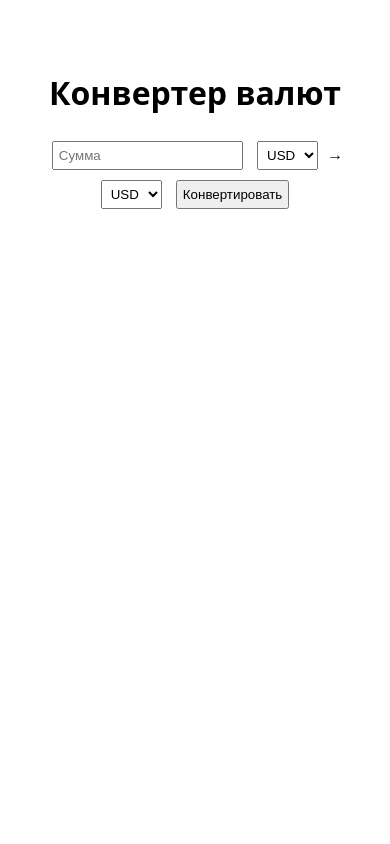
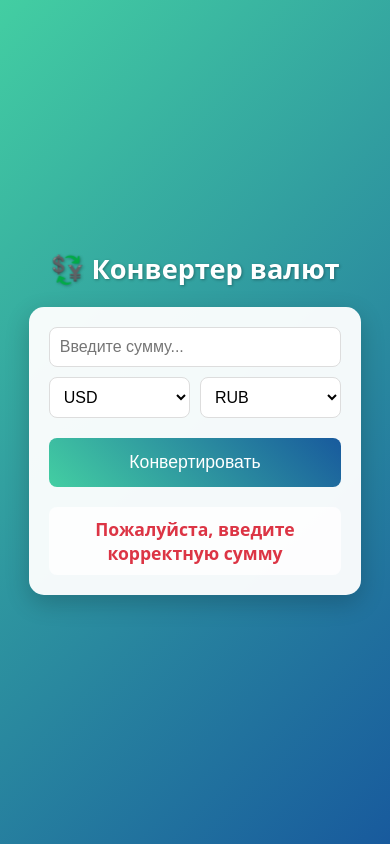
Before and after one commit to dwuiem/public-api-requests, a website built with Vite: page currency.html in a window 390 px wide. Both pictures are taken after a click on the button "Конвертировать". Built offline with nearby package versions, Linux system fonts and the light colour scheme.

Commit message:
feature/currency: add styles, fix public api fetching

```diff
--- /dev/null
+++ b/currency.css
@@ -0,0 +1,154 @@
+* {
+  margin: 0;
+  padding: 0;
+  box-sizing: border-box;
+}
+
+body {
+  font-family: system-ui, sans-serif;
+  background: linear-gradient(135deg, #43cea2, #185a9d);
+  min-height: 100vh;
+  margin: 0;
+  display: flex;
+  flex-direction: column;
+  align-items: center;
+  justify-content: center;
+  padding: 20px;
+}
+
+h1 {
+  color: white;
+  margin-bottom: 25px;
+  text-shadow: 1px 1px 3px rgba(0,0,0,0.3);
+  font-size: 2rem;
+}
+
+.converter-container {
+  background: rgba(255, 255, 255, 0.95);
+  border-radius: 15px;
+  padding: 25px;
+  box-shadow: 0 8px 25px rgba(0,0,0,0.2);
+  width: 90%;
+  max-width: 400px;
+}
+
+.input-group {
+  display: flex;
+  align-items: center;
+  gap: 8px;
+  margin-bottom: 20px;
+}
+
+#amount {
+  flex: 1.2;
+  padding: 10px;
+  border: 1px solid #ddd;
+  border-radius: 8px;
+  font-size: 1rem;
+  outline: none;
+  transition: border-color 0.3s;
+  min-width: 80px;
+}
+
+#amount:focus {
+  border-color: #43cea2;
+}
+
+select {
+  flex: 0.8;
+  padding: 10px;
+  border: 1px solid #ddd;
+  border-radius: 8px;
+  font-size: 1rem;
+  cursor: pointer;
+  outline: none;
+  transition: border-color 0.3s;
+  background-color: white;
+  min-width: 70px;
+}
+
+select:focus {
+  border-color: #43cea2;
+}
+
+.arrow {
+  font-size: 1.5rem;
+  color: #666;
+}
+
+#convert {
+  width: 100%;
+  padding: 14px;
+  background: linear-gradient(45deg, #43cea2, #185a9d);
+  color: white;
+  border: none;
+  border-radius: 8px;
+  font-size: 1.1rem;
+  cursor: pointer;
+  transition: transform 0.3s, box-shadow 0.3s;
+}
+
+#convert:hover {
+  transform: translateY(-2px);
+  box-shadow: 0 5px 15px rgba(0,0,0,0.2);
+}
+
+#convert:active {
+  transform: translateY(0);
+}
+
+#result {
+  margin-top: 20px;
+  text-align: center;
+  font-size: 1.3rem;
+  font-weight: 600;
+  color: #185a9d;
+  background: rgba(255, 255, 255, 0.8);
+  padding: 12px;
+  border-radius: 8px;
+  opacity: 0;
+  transform: translateY(10px);
+  transition: opacity 0.3s, transform 0.3s;
+  word-break: break-word;
+}
+
+#result.show {
+  opacity: 1;
+  transform: translateY(0);
+}
+
+@media (max-width: 480px) {
+  .converter-container {
+    padding: 20px;
+    width: 95%;
+  }
+
+  h1 {
+    font-size: 1.7rem;
+    margin-bottom: 20px;
+  }
+
+  .input-group {
+    flex-wrap: wrap;
+    justify-content: center;
+    gap: 10px;
+  }
+
+  #amount {
+    flex: 1 1 100%;
+  }
+
+  select {
+    flex: 1 1 calc(50% - 15px);
+    min-width: 0;
+  }
+
+  .arrow {
+    display: none;
+  }
+
+  #result {
+    font-size: 1.1rem;
+    padding: 10px;
+  }
+}
--- a/currency.html
+++ b/currency.html
@@ -2,25 +2,36 @@
 <html lang="ru">
 <head>
   <meta charset="UTF-8" />
+  <meta name="viewport" content="width=device-width, initial-scale=1.0">
   <title>Конвертер валют</title>
-  <link rel="stylesheet" href="style.css" />
+  <link rel="stylesheet" href="currency.css" />
 </head>
 <body>
-  <h1>Конвертер валют</h1>
-  <input id="amount" type="number" placeholder="Сумма" />
+  <h1>💱 Конвертер валют</h1>
+  <div class="converter-container">
+    <div class="input-group">
+      <input id="amount" type="number" placeholder="Введите сумму..." />
       <select id="from">
-    <option>USD</option>
-    <option>EUR</option>
-    <option>RUB</option>
+        <option value="USD">USD</option>
+        <option value="EUR">EUR</option>
+        <option value="RUB">RUB</option>
+        <option value="GBP">GBP</option>
+        <option value="JPY">JPY</option>
+        <option value="CNY">CNY</option>
       </select>
-  →
+      <span class="arrow">→</span>
       <select id="to">
-    <option>USD</option>
-    <option>EUR</option>
-    <option>RUB</option>
+        <option value="RUB">RUB</option>
+        <option value="USD">USD</option>
+        <option value="EUR">EUR</option>
+        <option value="GBP">GBP</option>
+        <option value="JPY">JPY</option>
+        <option value="CNY">CNY</option>
       </select>
+    </div>
     <button id="convert">Конвертировать</button>
     <div id="result"></div>
+  </div>
   <script type="module" src="currency.js"></script>
 </body>
 </html>
--- a/currency.js
+++ b/currency.js
@@ -1,13 +1,68 @@
 const btn = document.getElementById('convert');
+const resultDiv = document.getElementById('result');
+
+async function fetchExchangeRate(amount, from, to) {
+  // Пробуем сначала основной API
+  try {
+    const res = await fetch(`https://api.exchangerate.host/convert?from=${from}&to=${to}&amount=${amount}`);
+    if (!res.ok) {
+      throw new Error(`HTTP error! status: ${res.status}`);
+    }
+    const data = await res.json();
+    if (!data.success) {
+      throw new Error('API вернул ошибку');
+    }
+    return data;
+  } catch (error) {
+    // Если основной API не работает, пробуем резервный
+    const res = await fetch(`https://api.exchangerate-api.com/v4/latest/${from}`);
+    if (!res.ok) {
+      throw new Error(`Оба API недоступны! Статус: ${res.status}`);
+    }
+    const data = await res.json();
+    if (!data.rates || !data.rates[to]) {
+      throw new Error('Не удалось получить курс обмена');
+    }
+    // Рассчитываем конвертацию вручную
+    return {
+      result: amount * data.rates[to],
+      success: true
+    };
+  }
+}
 
 btn.addEventListener('click', async () => {
   const amount = document.getElementById('amount').value;
   const from = document.getElementById('from').value;
   const to = document.getElementById('to').value;
-  if (!amount) return alert('Введите сумму!');
 
-  const res = await fetch(`https://api.exchangerate.host/convert?from=${from}&to=${to}&amount=${amount}`);
-  const data = await res.json();
-  document.getElementById('result').innerText =
-    `${amount} ${from} = ${data.result.toFixed(2)} ${to}`;
+  if (!amount || isNaN(amount)) {
+    resultDiv.innerText = 'Пожалуйста, введите корректную сумму';
+    resultDiv.style.color = '#dc3545';
+    resultDiv.classList.add('show');
+    return;
+  }
+
+  try {
+    btn.disabled = true;
+    btn.innerText = 'Загрузка...';
+    resultDiv.classList.remove('show');
+
+    const data = await fetchExchangeRate(amount, from, to);
+
+    resultDiv.style.color = '#185a9d';
+    resultDiv.innerText = `${Number(amount).toLocaleString()} ${from} = ${data.result.toLocaleString(undefined, {
+      minimumFractionDigits: 2,
+      maximumFractionDigits: 2
+    })} ${to}`;
+
+  } catch (error) {
+    console.error('Ошибка:', error);
+    resultDiv.style.color = '#dc3545';
+    resultDiv.innerText = `Ошибка: ${error.message}`;
+  } finally {
+    btn.disabled = false;
+    btn.innerText = 'Конвертировать';
+    resultDiv.classList.add('show');
+  }
 });
```
Lines whose indentation alone changed are shown as unchanged.
